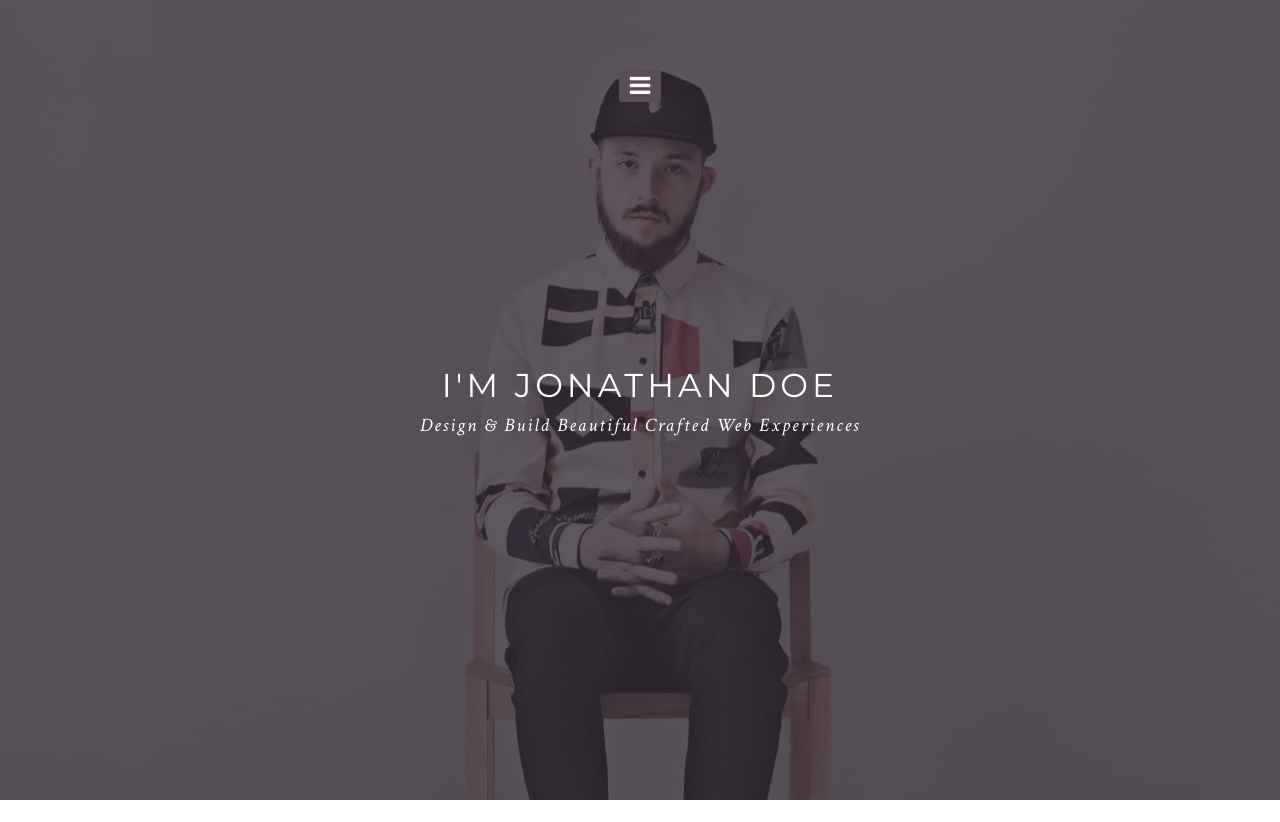
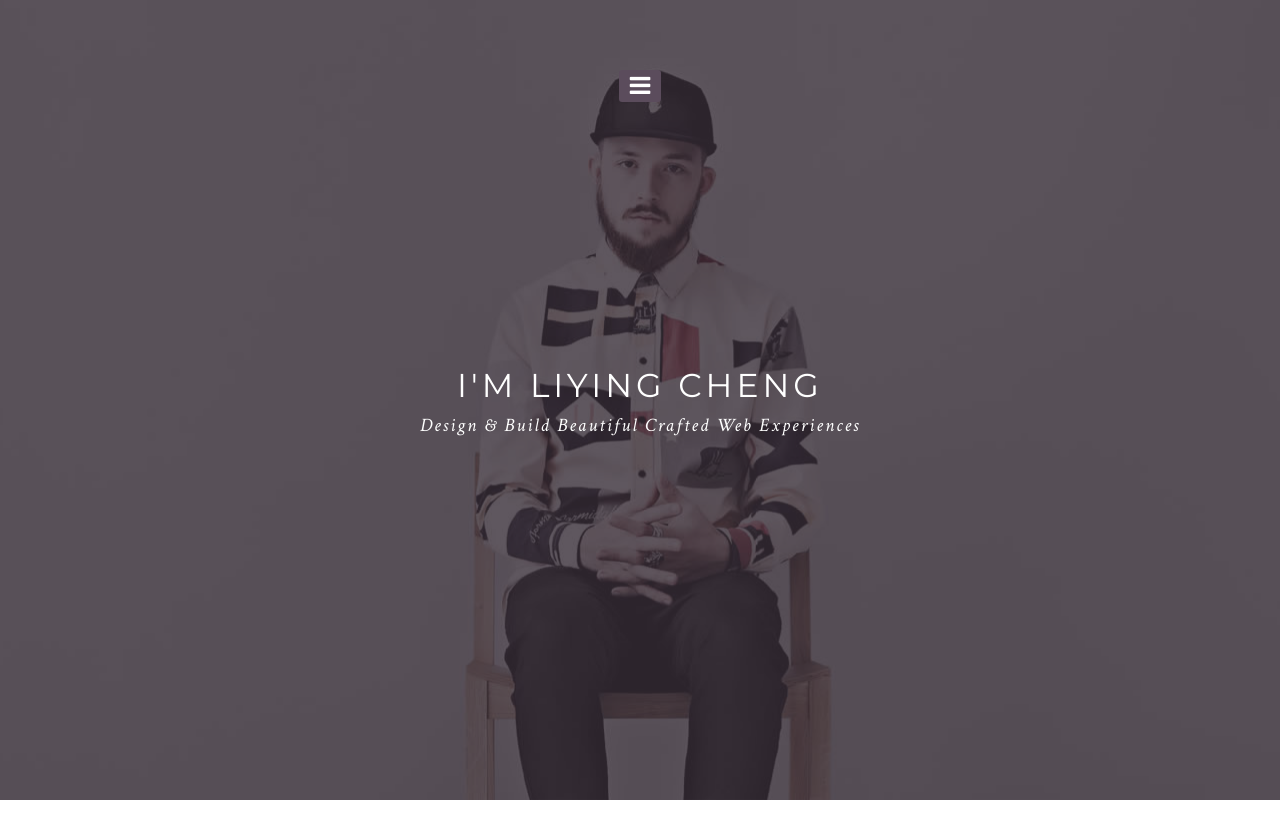
Before and after one commit to chengliying/ChengLiying.github.io, a plain HTML site: page index.html in a window 1280 px wide. Shown: the top 822 px of the page. Drawn offline with nearby package versions, Linux system fonts and the light colour scheme; some packages are replaced by stand-ins of ours; a script that the page names is missing.

Commit message:
Update index.html

```diff
--- a/index.html
+++ b/index.html
@@ -70,7 +70,7 @@
     <!--banner start-->
     <div class="banner row" id="banner">
     <div class="bannerText">
-        <h1>I'm Jonathan Doe</h1>
+        <h1>I'm Liying Cheng</h1>
         <h3>Design &amp; Build Beautiful Crafted Web Experiences</h3>
       </div>
       <div class="col-xs-12 col-sm-12 col-md-12 col-lg-12 noPadd slides-container" style="height:100%">
```
